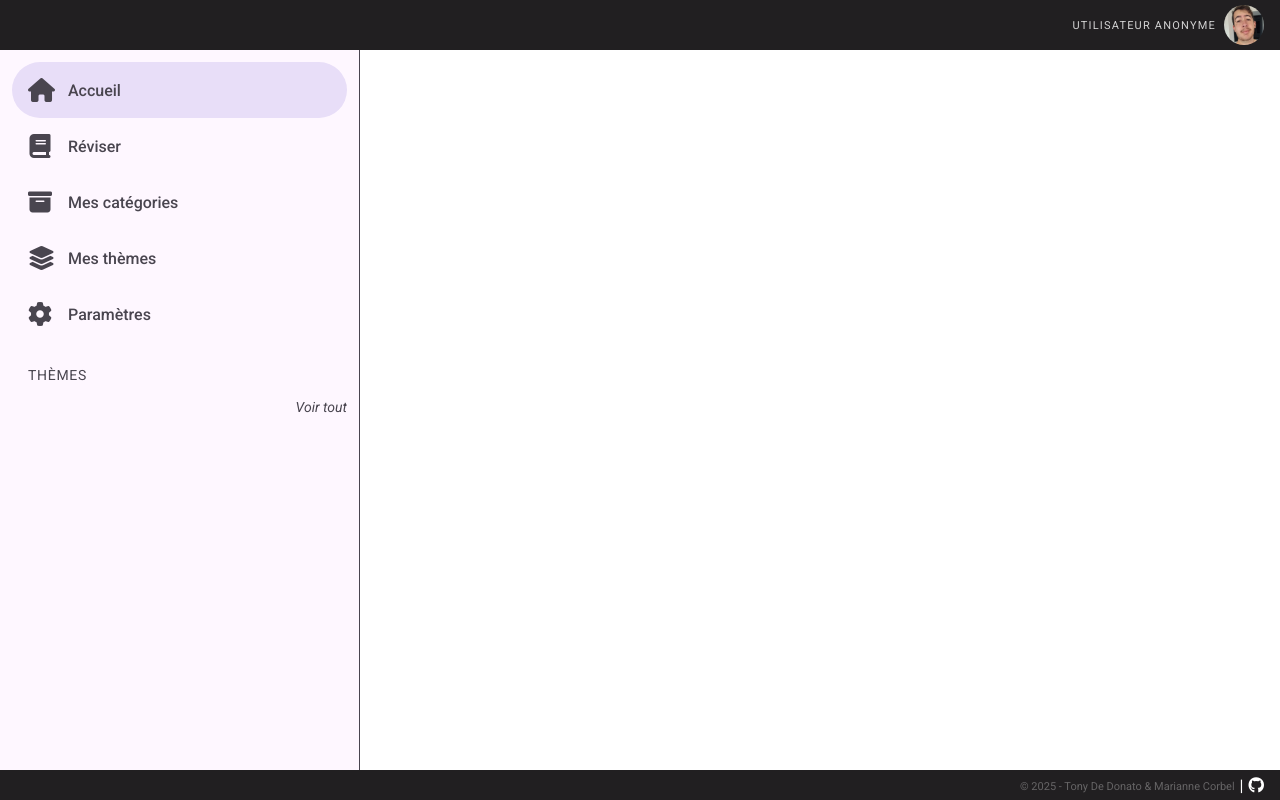
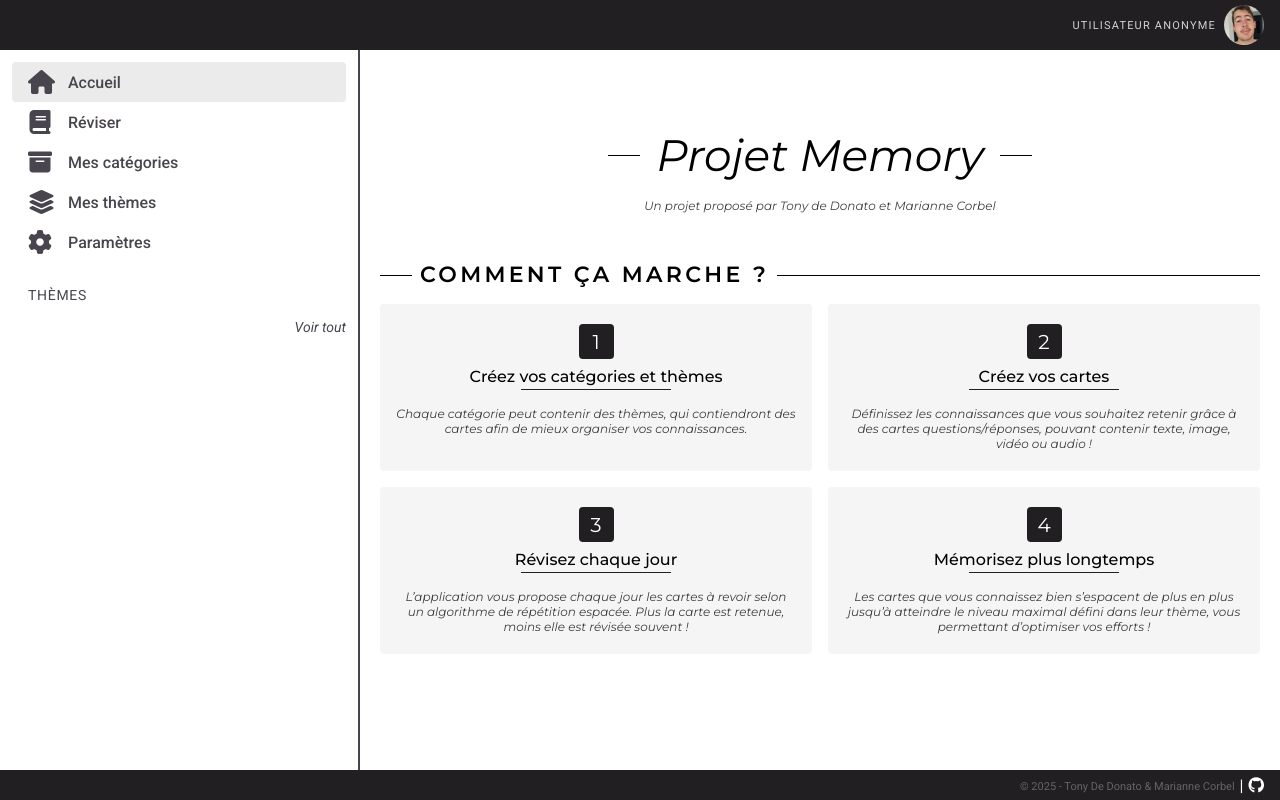
Before and after one commit to mzribel/Projet-Memory, a Vue app in the folder Projet-Memory/: page / in a window 1280 px wide. Built offline with nearby package versions, Linux system fonts and the light colour scheme.

Commit message:
added hero page

```diff
--- a/Projet-Memory/src/components/card/Card.vue
+++ b/Projet-Memory/src/components/card/Card.vue
@@ -15,12 +15,6 @@ const {cardData, showOptions} = defineProps<{
 }>();
 
 const currentCard = ref<CardData | null>(null);
-
-// const editCard = () => {
-//   currentCard.value = cardData;
-//   modalRef.value?.openModal();
-// }
-
 
 const emit = defineEmits(['editCard', "deleteCard"]);
 const editCard = () => { emit("editCard"); }
--- a/Projet-Memory/src/components/lists/CardList.vue
+++ b/Projet-Memory/src/components/lists/CardList.vue
@@ -48,7 +48,7 @@ const deleteCard = (cardId: string) => {
 </script>
 
 <template>
-  <Button @click="openForm()" icon="fa-solid fa-plus" label="Ajouter une carte" variant="tonal"></Button>
+  <Button @click="openForm()" icon="fa-solid fa-plus" label="Ajouter une carte" variant="outlined" color="secondary"></Button>
 
   <div v-if="cards.length" class="card-list flex column gap-8">
       <div class="cards-ctn flex gap-8">
--- a/Projet-Memory/src/components/lists/CategoryList.vue
+++ b/Projet-Memory/src/components/lists/CategoryList.vue
@@ -45,7 +45,7 @@ const categories = computed(() => {
 
 <template>
   <div class="container">
-    <Button @click="openFormToCreateCategory()" icon="fa-solid fa-plus" label="Ajouter une catégorie" variant="tonal" size="large"></Button>
+    <Button @click="openFormToCreateCategory()" icon="fa-solid fa-plus" label="Ajouter une catégorie" variant="outlined" color="secondary" size="large"></Button>
 
     <div v-if="categories.length" class="flex column gap-8">
       <CategoryItem
--- a/Projet-Memory/src/components/lists/ThemeList.vue
+++ b/Projet-Memory/src/components/lists/ThemeList.vue
@@ -41,7 +41,7 @@ const themes = computed(()=> {
 
 <template>
   <div class="container">
-    <Button @click="openFormToCreateTheme()" icon="fa-solid fa-plus" label="Ajouter un thème" variant="tonal" size="large"></Button>
+    <Button @click="openFormToCreateTheme()" icon="fa-solid fa-plus" label="Ajouter un thème" variant="outlined" color="secondary" size="large"></Button>
 
     <div v-if="!isLoaded">Chargement... {{ isLoaded }}</div>
     <div class="flex column gap-8"  v-else-if="themes.length">
--- a/Projet-Memory/src/components/modal/Modal.vue
+++ b/Projet-Memory/src/components/modal/Modal.vue
@@ -54,7 +54,6 @@ defineExpose({openModal, closeModal});
   display: flex;
   align-items: center;
   justify-content: center;
-  transition: all .2s ease-in-out ;
 }
 
 .modal-background {
@@ -67,10 +66,6 @@ defineExpose({openModal, closeModal});
   backdrop-filter: blur(3px);
   opacity: 1;
 }
-.hidden .modal-background {
-  opacity: 0;
-}
-
 .modal {
   background-color: white;
   padding: 16px 24px;
--- a/Projet-Memory/src/components/nav_drawer/NavDrawer.vue
+++ b/Projet-Memory/src/components/nav_drawer/NavDrawer.vue
@@ -109,15 +109,20 @@ const emit = defineEmits(["isClicked"])
       ></DrawerItem>
       <DrawerItem @click="openParameters" title="Paramètres" icon="fa-solid fa-gear"></DrawerItem>
     </DrawerCategory>
-    <DrawerCategory title="Thèmes" empty_message="Aucun thème">
-      <template v-if="themes">
+    <DrawerCategory title="Thèmes" empty_message="Aucun thème" class="padding-left">
+      <template v-slot:default>
         <DrawerItem
+          v-if="themes"
           v-for="theme of themes"
           :title="theme.name"
           :link="`/themes/${theme.id}`">
           ></DrawerItem>
+        <div v-else class="no-content">Hehe</div>
+      </template>
+      <template #details v-if="themes">
         <router-link to="/themes/" class="see-more">Voir tout</router-link>
       </template>
+
     </DrawerCategory>
   </div>
   <Modal title="Paramètres" ref="parametersModalRef">
@@ -165,13 +170,12 @@ const emit = defineEmits(["isClicked"])
   display: none;
 }
 .nav-drawer {
-  background-color: #FEF7FF;
   font-family: "Roboto", sans-serif;
   padding: 12px;
   height: 100%;
   width: 100%;
   color: #49454F;
-  border-right: 1px solid #49454F;
+  border-right: 2px solid #49454F;
   overflow: auto;
   display: flex;
   flex-direction: column;
--- a/Projet-Memory/src/components/nav_drawer/components/DrawerCategory.vue
+++ b/Projet-Memory/src/components/nav_drawer/components/DrawerCategory.vue
@@ -3,7 +3,6 @@ import DrawerItem from "@/components/nav_drawer/components/DrawerItem.vue";
 
 defineProps<{
   title?:string
-  empty_message?:string
 }>();
 
 </script>
@@ -11,13 +10,10 @@ defineProps<{
 <template>
   <div class="nav-category">
     <DrawerItem v-if="title" :title="title" :is-title="true"></DrawerItem>
-    <div v-if="$slots.default" class="item-ctn">
+    <div class="item-ctn">
       <slot></slot>
     </div>
-    <div v-else-if="empty_message" class="no-item">
-      {{ empty_message }}
-      hiyo
-    </div>
+    <slot name="details"></slot>
   </div>
 </template>
 
@@ -25,28 +21,22 @@ defineProps<{
 .nav-category {
   display: flex;
   flex-direction: column;
+  &.padding-left .item-ctn {
+    padding-left: 15px;
+    position: relative;
+    &:before {
+      position: absolute;
+      content: "";
+      height: 100%;
+      width: 1px;
+      background-color: #000;
+      top: 0;
+      left: 15px;
+    }
+  }
   &:not(:last-of-type) {
     margin-bottom: 1px;
     position:relative;
-    &::after {
-      //content:"";
-      position:absolute;
-      bottom:-1px;
-      left:16px;
-      height: 1px;
-      width: calc(100% - 32px);
-      background-color: #CAC4D0;
-    }
-  }
-
-  .no-item {
-    font-size: 14px;
-    font-style: italic;
-    opacity: .8;
-    padding: 8px 16px;
-    display: flex;
-    align-items: center;
-    justify-content: center;
   }
 }
 </style>
--- a/Projet-Memory/src/components/nav_drawer/components/DrawerItem.vue
+++ b/Projet-Memory/src/components/nav_drawer/components/DrawerItem.vue
@@ -48,10 +48,10 @@ defineProps<{
 }
 
 .item {
-  min-height: 56px;
+  min-height: 40px;
   justify-content: space-between;
   gap: 16px;
-  border-radius: 100px;
+  border-radius: 4px;
   cursor:pointer;
   font-weight: 500;
   i {
@@ -68,15 +68,12 @@ defineProps<{
     opacity: 0.8;
   }
 
-  &:hover {
-    background-color: #E6E1E9
+  &:hover:not(.router-link-active) {
+    background-color: rgba(0, 0, 0, 0.03);
   }
 
   &.router-link-active {
-    background-color: #E8DEF8;
-    &:hover {
-      background-color: #DCD2EC;
-    }
+    background-color: rgba(0, 0, 0, 0.08);
   }
 
   .left {
--- a/Projet-Memory/src/views/HomeView.vue
+++ b/Projet-Memory/src/views/HomeView.vue
@@ -1,28 +1,172 @@
 <script setup lang="ts">
 
 import LayoutDefault from "@/layouts/LayoutDefault.vue";
-import {computed } from "vue";
+import Section from "@/components/block/Section.vue"
+import Block from "@/components/block/Block.vue";
 
-import {practiceComposable} from "@/composables/practice.composable.ts";
-import {useSettingsStore} from "@/stores/settingsStore.ts";
-import {useFileStore} from "@/stores/fileStore.ts";
-const { getCardCountToPracticeToday } = practiceComposable()
-const cardsToPractice = computed(()=> { return getCardCountToPracticeToday() })
-const filesStore = useFileStore()
-const settingsStore = useSettingsStore();
-const settings = computed(() => {
-  return settingsStore.settings
-})
-const files = computed(() => {
-  return filesStore.files
-})
+const tutorials:{title:string, description:string}[] = [
+  {
+    title: "Créez vos catégories et thèmes",
+    description: "Chaque catégorie peut contenir des thèmes, qui contiendront des cartes afin de mieux organiser vos connaissances."
+  },
+  {
+    title: "Créez vos cartes",
+    description: "Définissez les connaissances que vous souhaitez retenir grâce à des cartes questions/réponses, pouvant contenir texte, image, vidéo ou audio !"
+  },
+  {
+    title: "Révisez chaque jour",
+    description: "L’application vous propose chaque jour les cartes à revoir selon un algorithme de répétition espacée. Plus la carte est retenue, moins elle est révisée souvent !"
+  },
+  {
+    title: "Mémorisez plus longtemps",
+    description: "Les cartes que vous connaissez bien s’espacent de plus en plus jusqu’à atteindre le niveau maximal défini dans leur thème, vous permettant d’optimiser vos efforts !"
+  }
+]
+
 </script>
 
 <template>
 <layout-default>
+  <div class="app-title">
+    <div class="title">
+      <span>Projet Memory</span>
+    </div>
+    <div class="subtitle">Un projet proposé par Tony de Donato et Marianne Corbel</div>
+  </div>
+<!--  <Section class="flex column row-gap-16">-->
+<!--    &lt;!&ndash; TODO : Utiliser le username &ndash;&gt;-->
+<!--    <template #title-left><h2>Bienvenue !</h2></template>-->
+<!--    <template #content>-->
+<!--      hehe-->
+<!--    </template>-->
+<!--  </Section>-->
+  <Section class="flex column row-gap-16">
+    <!-- TODO : Utiliser le username -->
+    <template #title-left><h2>Comment ça marche ?</h2></template>
+    <template #content>
+      <div class="tutorial-ctn">
+        <Block type="normal" class="tutorial-item" v-for="(tutorial, index) in tutorials" :key="tutorial.title">
+          <div class="header">
+            <div class="pastille">{{ index+1 }}</div>
+            <div class="title">
+              <span>{{ tutorial.title }}</span>
+              <div class="decoration"></div>
+            </div>
+
+          </div>
+          <div class="content">{{ tutorial.description }}</div>
+        </Block>
+      </div>
+    </template>
+  </Section>
 </layout-default>
 </template>
 
 <style scoped>
+.app-title {
+  margin: 62px 0 48px;
+  font-family: "Montserrat", sans-serif;
+  font-style: italic;
+  display: flex;
+  flex-direction: column;
+  align-items: center;
+  gap: 16px;
+  .title {
+    width: fit-content;
+    font-size: 44px;
+    font-weight: 400;
+    padding: 0 32px;
+    position: relative;
+    z-index: 1;
 
+    &:before {
+      content: '';
+      position: absolute;
+      top: 50%;
+      left: 0;
+      height: 1px;
+      width: 100%;
+      background-color: black;
+      z-index: -1;
+    }
+
+    span {
+      z-index: 1;
+      background-color: white;
+      padding: 0 16px;
+    }
+
+
+  }
+  .subtitle {
+    font-size: 12px;
+    opacity: .75;
+  }
+}
+
+.tutorial-ctn {
+  display: grid;
+  width: fit-content;
+  grid-template-columns: auto auto;
+  grid-template-rows: auto auto;
+  gap: 16px;
+  margin: auto;
+}
+
+.tutorial-item {
+  font-family: "Montserrat", sans-serif;
+  display: flex;
+  flex-direction: column;
+  gap: 16px;
+  align-items: center;
+  max-width: 450px;
+
+  .header {
+    display: flex;
+    flex-direction: column;
+    align-items: center;
+    gap: 8px;
+    width: 100%;
+    .pastille {
+      height: 35px;
+      width: 35px;
+      border-radius: 4px;
+      background-color: #211F21;
+      color: white;
+      display: flex;
+      align-items: center;
+      justify-content: center;
+      font-size: 20px;
+    }
+    .title {
+      font-weight: 500;
+      display: flex;
+      flex-direction: column;
+      gap: 3px;
+      align-items: center;
+      text-align: center;
+      .decoration {
+        height: 1px;
+        width: 150px;
+        background-color: #211F21;
+        bottom: -3px;
+        left: 0;
+
+      }
+    }
+
+
+  }
+  .content {
+    font-size: 12px;
+    font-style: italic;
+    opacity: .75;
+    text-align: center;
+  }
+}
+@media screen and (max-width: 700px) {
+  .tutorial-ctn {
+    grid-template-columns: 1fr;
+  }
+}
 </style>
```
Also changed, not shown: Projet-Memory/src/components/RevisionSession.vue (+7 -5 lines).
